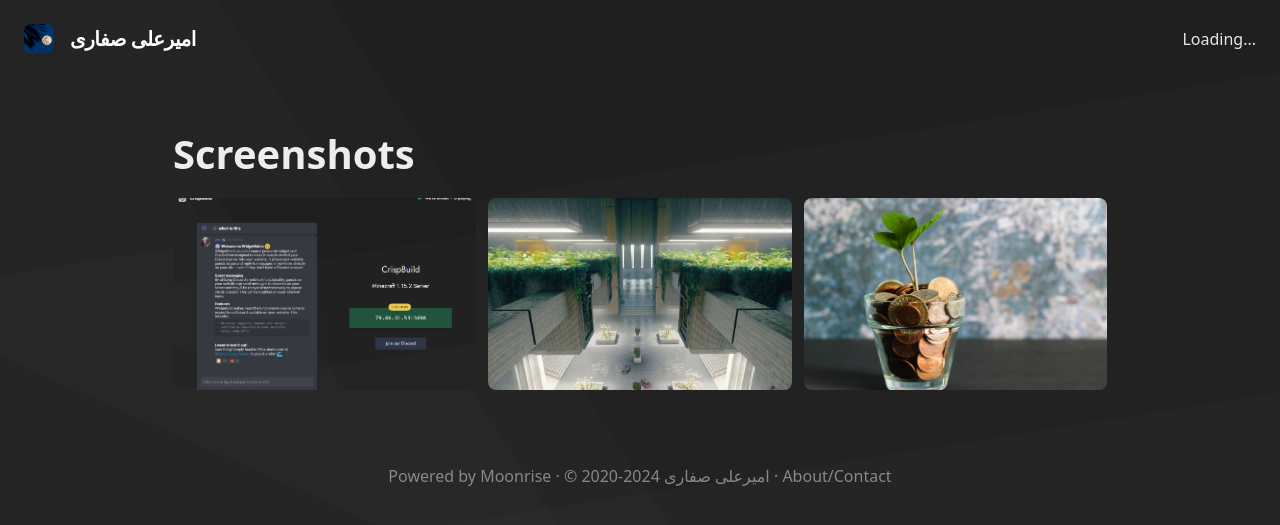
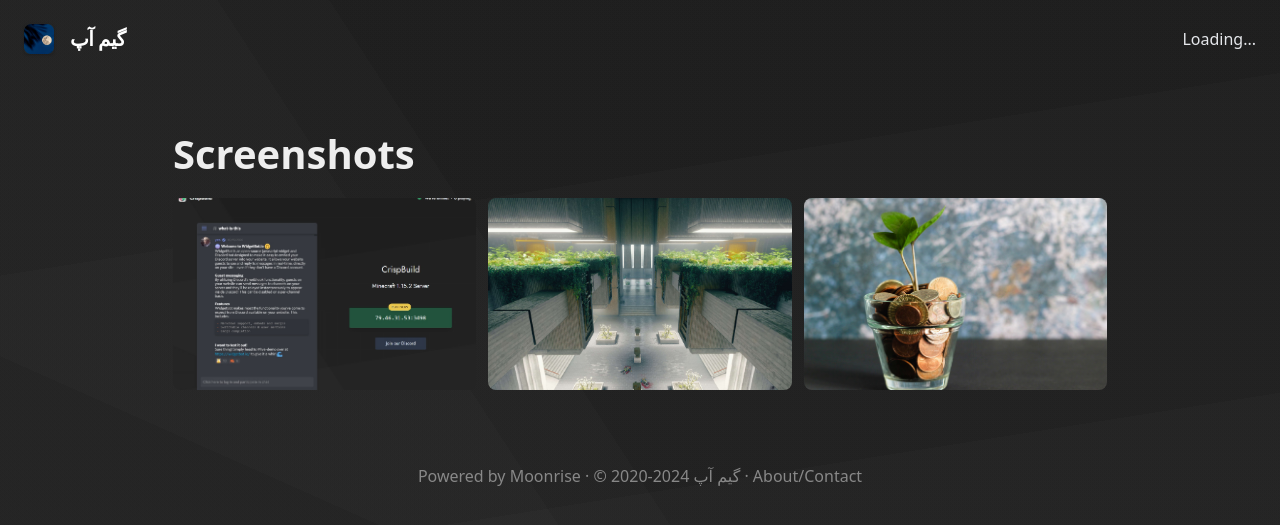
Before and after one commit to ItzCherokee/amiralisafari, a Jekyll site: the page built from docs/screenshots.md, in a window 1280 px wide. Shown: the top 525 px of the page. Built offline with Jekyll 4.4.1, drawn with Linux system fonts in a browser that asks for light colours.

Commit message:
Update _config.yml

```diff
--- a/docs/_config.yml
+++ b/docs/_config.yml
@@ -11,9 +11,9 @@ showinSearchEngines: true
 
 
 # Set basic server info
-serverName: امیرعلی صفاری
-serverDescription: A Minecraft server where we have lots of fun!
-serverIP: play.trexmine.com
+serverName: گیم آپ
+serverDescription: سرور ماینکرافت گیم آپ
+serverIP: Mc.Gameup.Ir
 useBedrockForOnlineStatus: false
 
 
```
